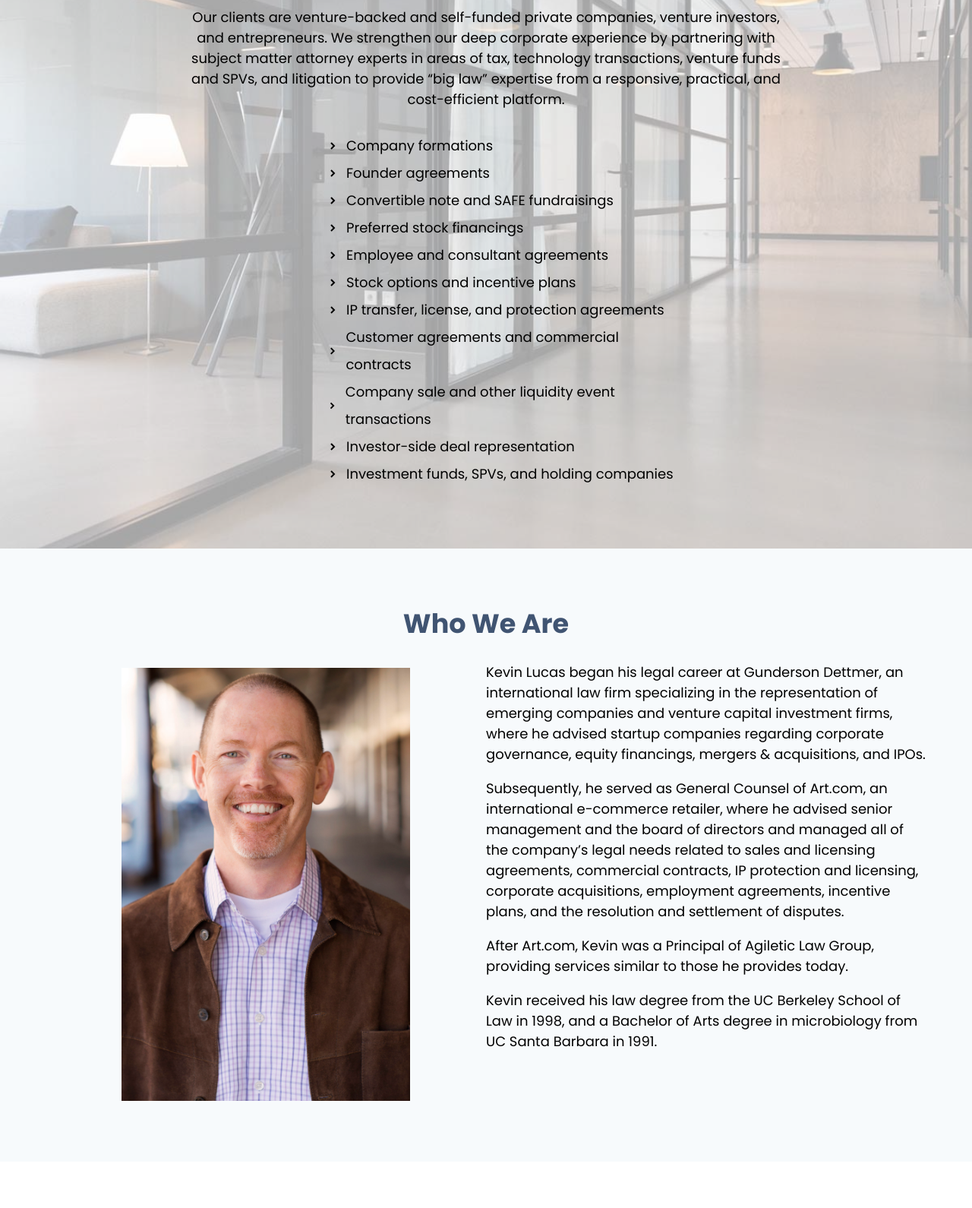
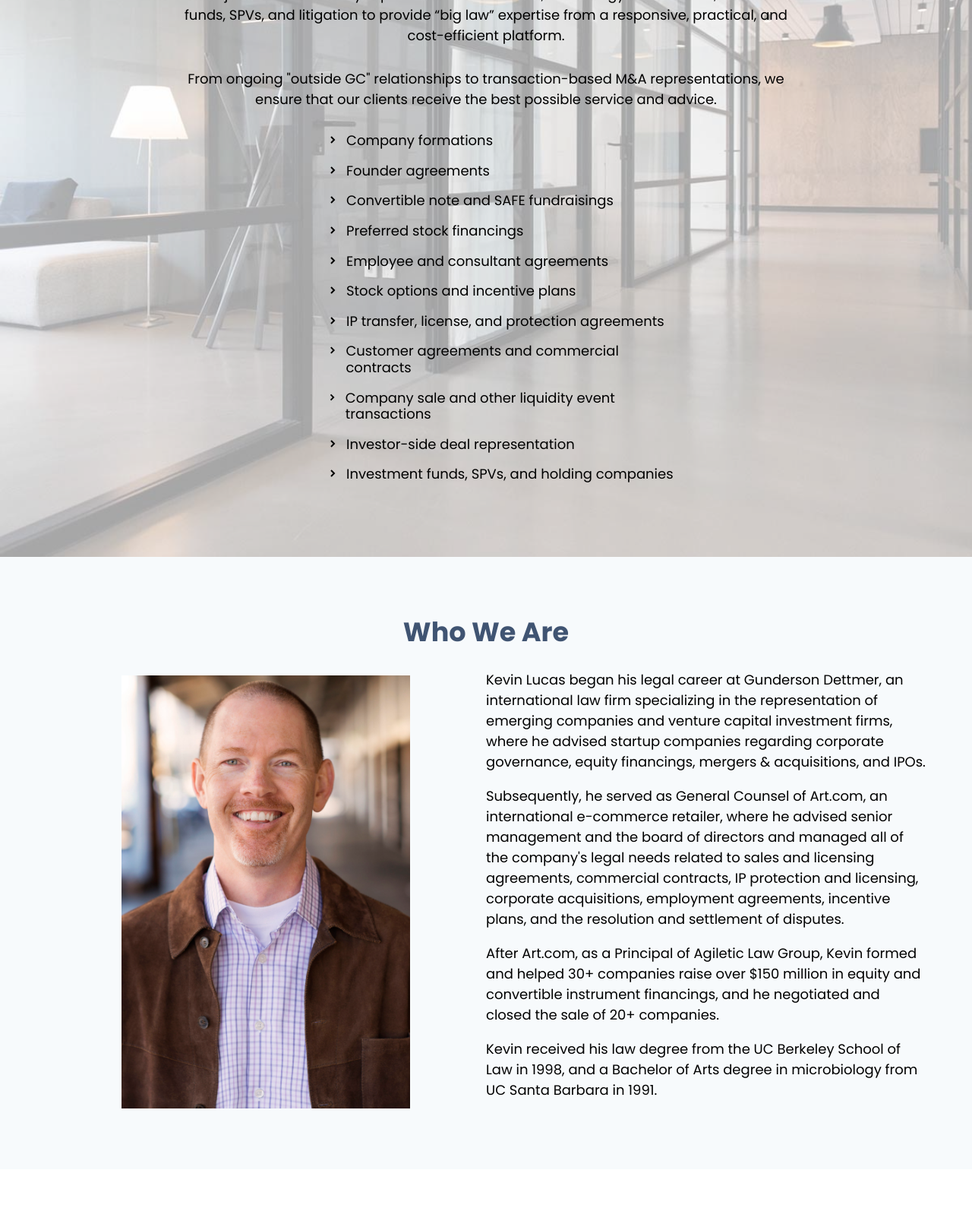
Before and after one commit to alexharris/lucascounsel, a plain HTML site: page index.html in a window 1280 px wide. Shown: the part 584-2174 px from the top of the page at 76% size. Drawn offline with Linux system fonts and the light colour scheme.

Commit message:
more content and style tweaks

```diff
--- a/assets/styles.css
+++ b/assets/styles.css
@@ -270,11 +270,15 @@ header {
 
 .bg-image > ul li {
   display: flex;
-  align-items: center;
+  align-items: start;
   justify-content: flex-start;
   text-align: left;
+  line-height: 1.2em;
+  margin-bottom: 1em;
 }
+
 .bg-image > ul li svg {
+  margin-top: 2px;
   margin-right: 10px;
 }
 
@@ -441,6 +445,10 @@ footer .icon-link {
     padding: 30px 20px;
   }
 
+  .bg-image ul {
+    padding-left: 0;
+  }
+
   .bg-gray .two-column {
     flex-direction: column;
     gap: 20px;
--- a/index.html
+++ b/index.html
@@ -49,9 +49,6 @@
         <p>
           A boutique combining top-tier law firm and in-house general counsel experience to provide corporate and transactional representation to companies, venture investors, and founders.
         </p>
-        <p>
-          From ongoing “outside GC” relationships to transaction-based M&A representations, we ensure that our clients receive the best possible service and advice.
-        </p>
       </div>
 
       </div>
@@ -59,7 +56,10 @@
 
         <h2>What We Do</h2>
         <p>
-          Our clients are venture-backed and self-funded private companies, venture investors, and entrepreneurs. We strengthen our deep corporate experience by partnering with subject matter attorney experts in areas of tax, technology transactions, venture funds and SPVs, and litigation to provide “big law” expertise from a responsive, practical, and cost-efficient platform.
+          Our clients are venture-backed and self-funded private companies, venture investors, and entrepreneurs. We strengthen our deep corporate experience by partnering with subject matter attorney experts in the areas of tax, technology transactions, venture funds, SPVs, and litigation to provide “big law” expertise from a responsive, practical, and cost-efficient platform.
+        </p>
+        <p>
+          From ongoing "outside GC" relationships to transaction-based M&A representations, we ensure that our clients receive the best possible service and advice.
         </p>
         <ul>
           <li>
@@ -117,8 +117,8 @@
           </div>
           <div>
             <p>Kevin Lucas began his legal career at Gunderson Dettmer, an international law firm specializing in the representation of emerging companies and venture capital investment firms, where he advised startup companies regarding corporate governance, equity financings, mergers & acquisitions, and IPOs.</p>
-            <p>Subsequently, he served as General Counsel of Art.com, an international e-commerce retailer, where he advised senior management and the board of directors and managed all of the company’s legal needs related to sales and licensing agreements, commercial contracts, IP protection and licensing, corporate acquisitions, employment agreements, incentive plans, and the resolution and settlement of disputes.</p>
-            <p>After Art.com, Kevin was a Principal of Agiletic Law Group, providing services similar to those he provides today.</p>
+            <p>Subsequently, he served as General Counsel of Art.com, an international e-commerce retailer, where he advised senior management and the board of directors and managed all of the company's legal needs related to sales and licensing agreements, commercial contracts, IP protection and licensing, corporate acquisitions, employment agreements, incentive plans, and the resolution and settlement of disputes.</p>
+            <p>After Art.com, as a Principal of Agiletic Law Group, Kevin formed and helped 30+ companies raise over $150 million in equity and convertible instrument financings, and he negotiated and closed the sale of 20+ companies.</p>
             <p>Kevin received his law degree from the UC Berkeley School of Law in 1998, and a Bachelor of Arts degree in microbiology from UC Santa Barbara in 1991.</p>
           </div>
         </div>
@@ -150,7 +150,7 @@
             </div>
             <div class="slide">
               <blockquote>
-                <p>As a CFO, I appreciate the value and experience that Kevin brings to the table. He helped us model and plan a difficult equity financing transition. He provided important input during the early phases of the deal and he carried it to and over the finish line. The financing was a success thanks to Kevin’s guidance.</p>
+                <p>As a CFO, I appreciate the value and experience that Kevin brings to the table. He helped us model and plan a difficult equity financing transition. He provided important input during the early phases of the deal and he carried it over the finish line. The financing was a success thanks to Kevin’s guidance.</p>
               </blockquote>
               <p>– CFO of AI-powered Software Company</p>
             </div>
```
